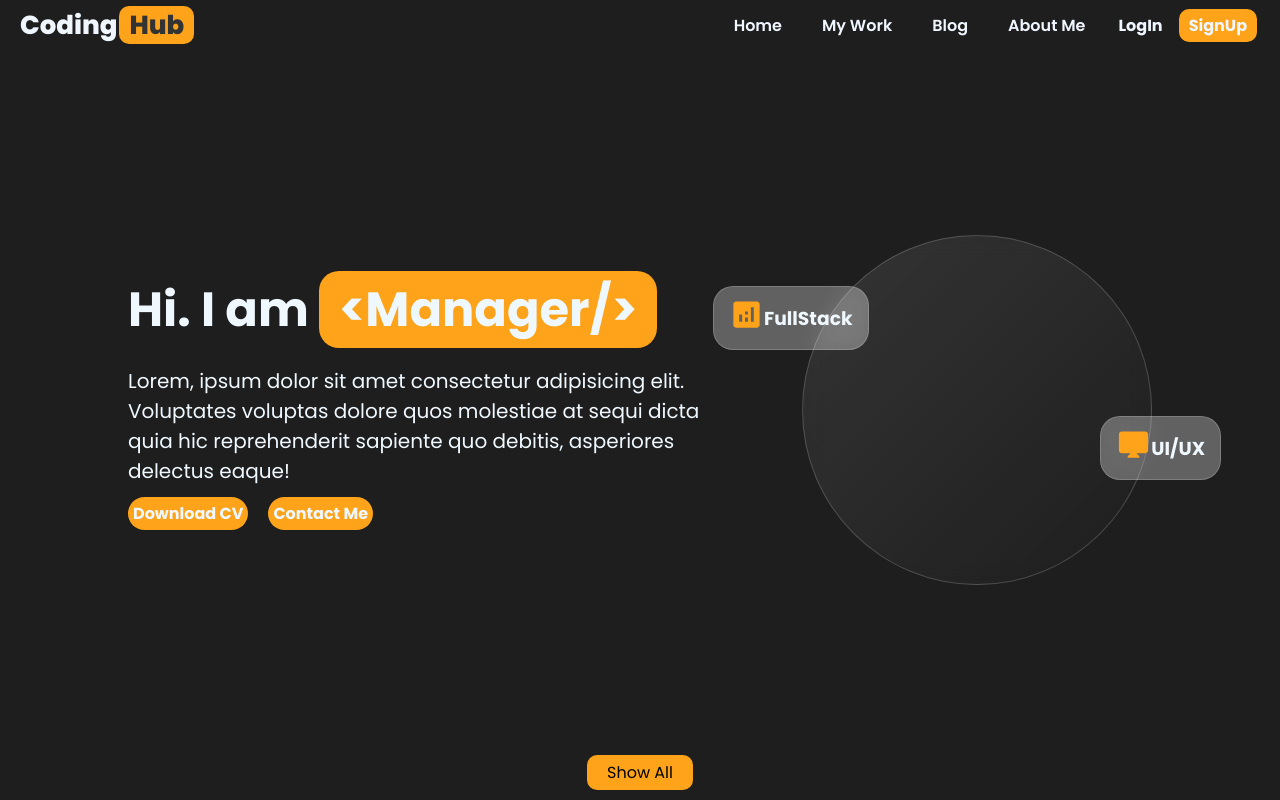
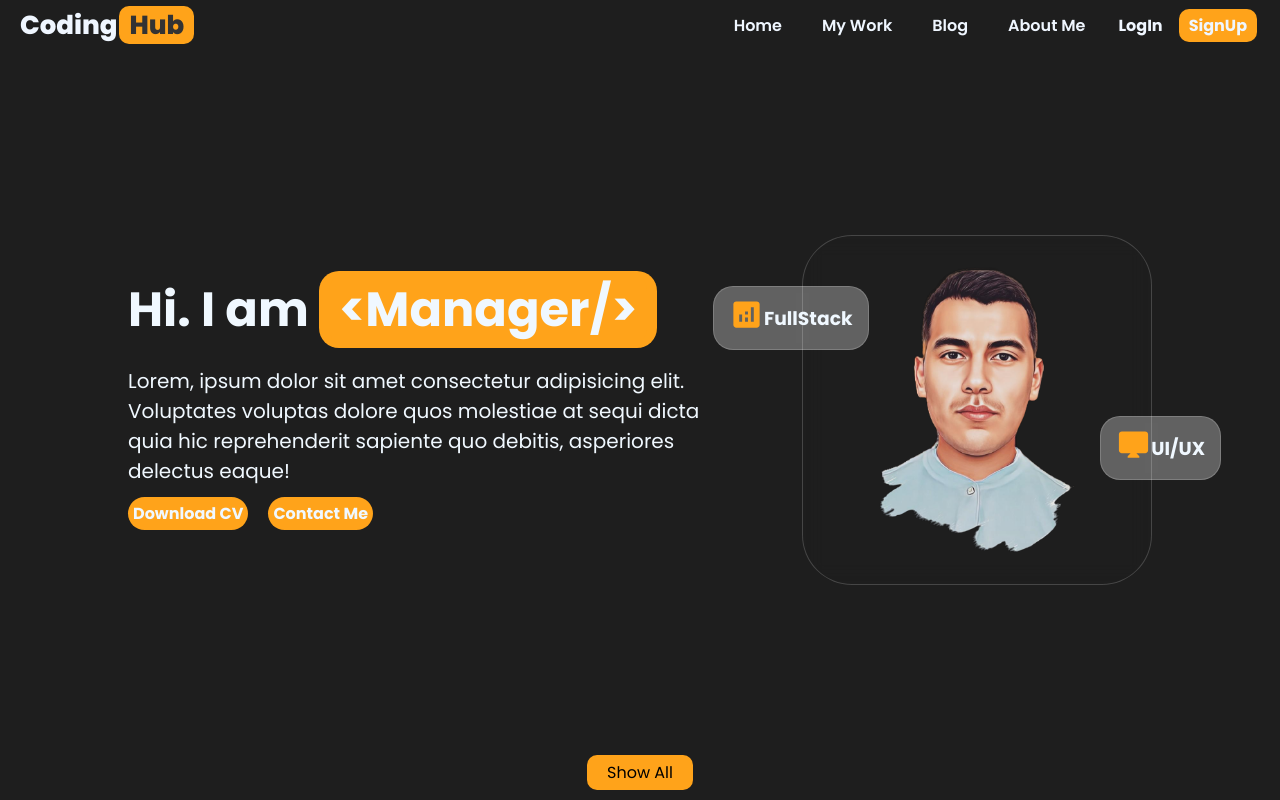
Before and after one commit to iCoderBoy/new-app, a Next.js app: page / in a window 1280 px wide. Shown: the top 800 px of the page. Built offline with nearby package versions, Linux system fonts and the light colour scheme.

Commit message:
Update hero.module.css

```diff
--- a/styles/hero.module.css
+++ b/styles/hero.module.css
@@ -54,6 +54,11 @@
     --webkit-backdrop-filter: blur(10px);
     border: 1px solid rgba(255, 255, 255, .18);
     border-radius: 50%;
+    background: url("../public/Images/hero.png");
+        background-position: center;
+        background-size: 200px;
+        background-repeat: no-repeat;
+        border-radius: 50px;
     width: 350px;
     height: 350px;
     margin-top: 20px;
```
